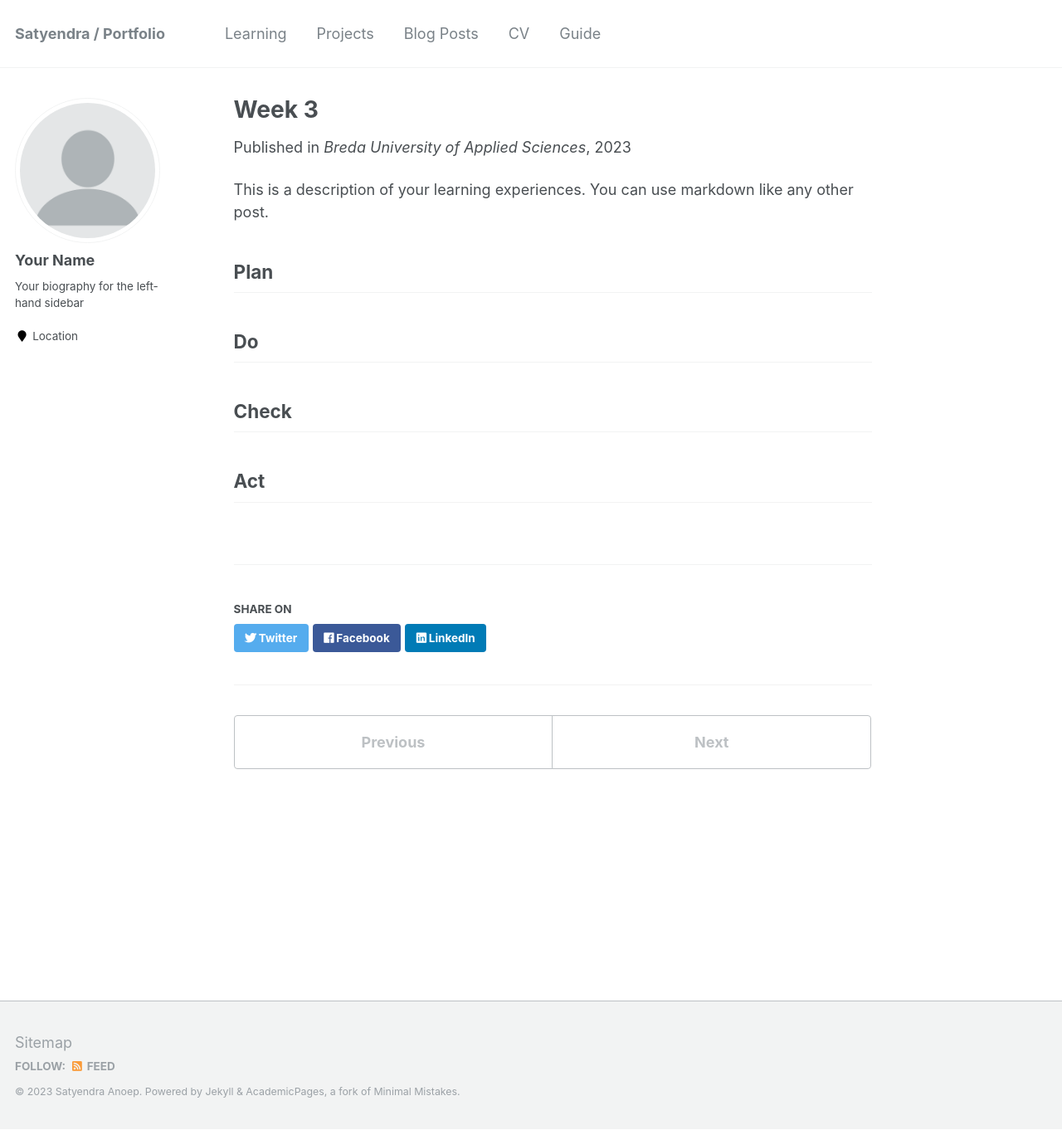
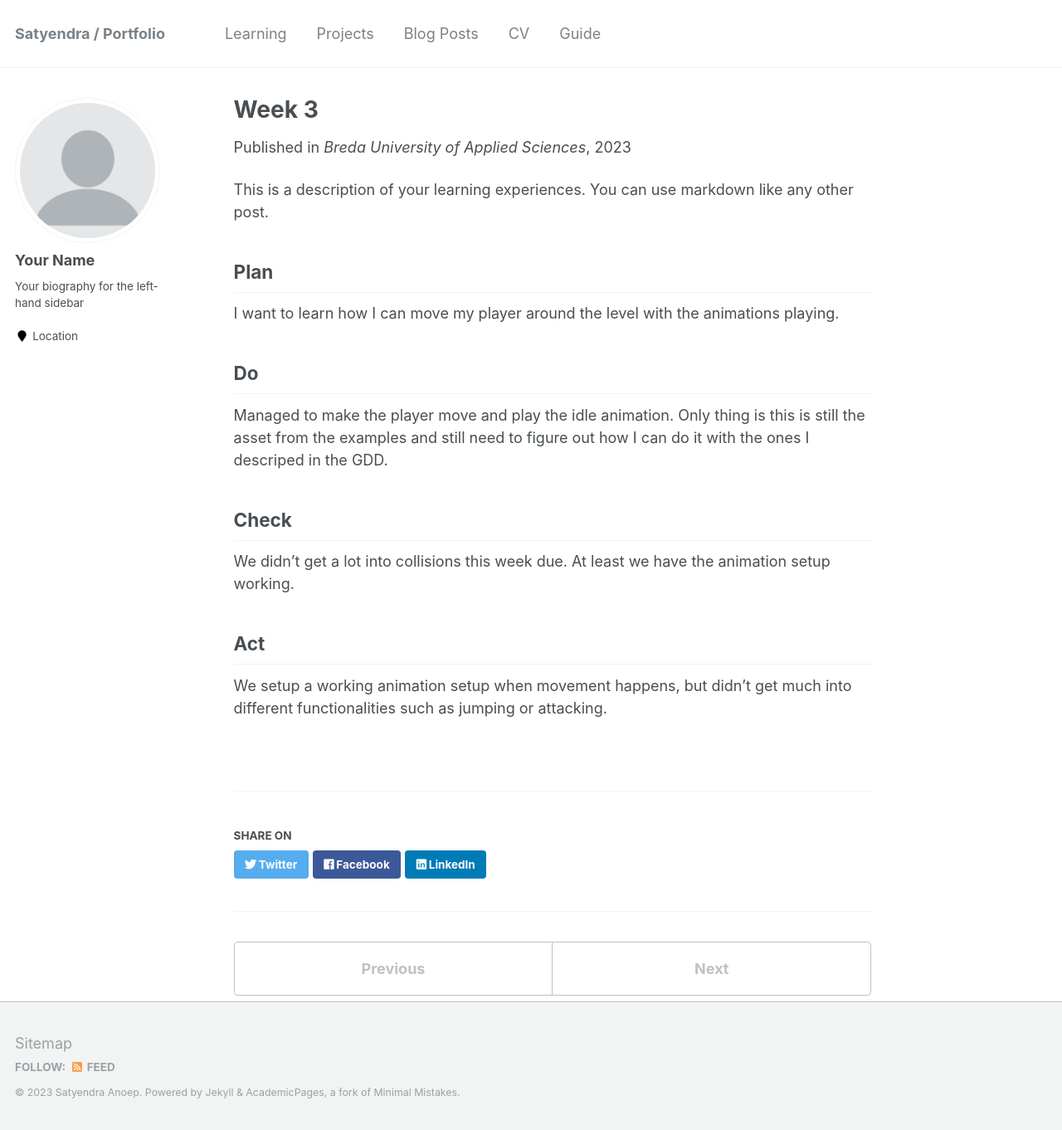
Before and after one commit to GitSatyen/CourseBuas, a Jekyll site: the page built from _learning/week-3.md, in a window 1280 px wide and 1362 px high. Shown: the whole window at 83% size. Built offline with Jekyll 4.4.1, drawn with Linux system fonts in a browser that asks for light colours.

Commit message:
Finished this weeks log

```diff
--- a/_learning/week-3.md
+++ b/_learning/week-3.md
@@ -17,7 +17,7 @@ NOTE: Fill this section in at the beginning of the week!
 
 What do you plan to do this week? What new knowledge do you want to acquire? Do you want to follow any of the learning units for the course? Do you want to work on the assignment for the course? How much time do you estimate you will spend on these tasks?
 -->
-
+I want to learn how I can move my player around the level with the animations playing.
 ## Do
 
 <!---
@@ -27,7 +27,7 @@ What were you actually able to accomplish? Was it more or less than what you pla
 
 Provide as much context as possible. Use code snippets or take screenshots of what you were able to accomplish. Please provide references to any additional sources of information that helped you.
 -->
-
+Managed to make the player move and play the idle animation. Only thing is this is still the asset from the examples and still need to figure out how I can do it with the ones I descriped in the GDD.
 ## Check
 
 <!---
@@ -41,7 +41,7 @@ Did you give anyone else feedback? Who did you give feedback to? How did they re
 
 NOTE: Any source of feedback is feedback!
 -->
-
+We didn't get a lot into collisions this week due. At least we have the animation setup working.
 ## Act
 
 <!---
@@ -51,3 +51,4 @@ What action points can you identify from this week? What would you like to impro
 
 If your planned time estimates were not accurate, what would you do to improve them?
 -->
+We setup a working animation setup when movement happens, but didn't get much into different functionalities such as jumping or attacking.
```
